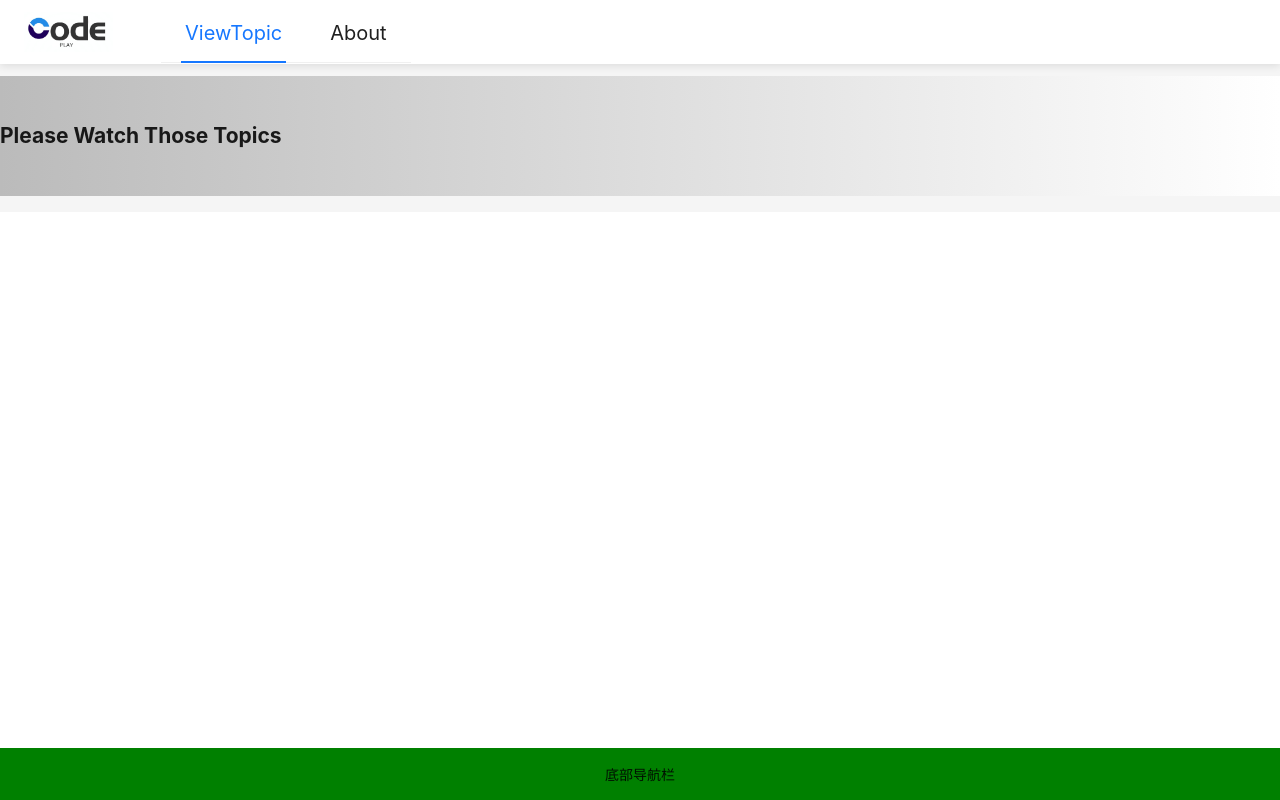
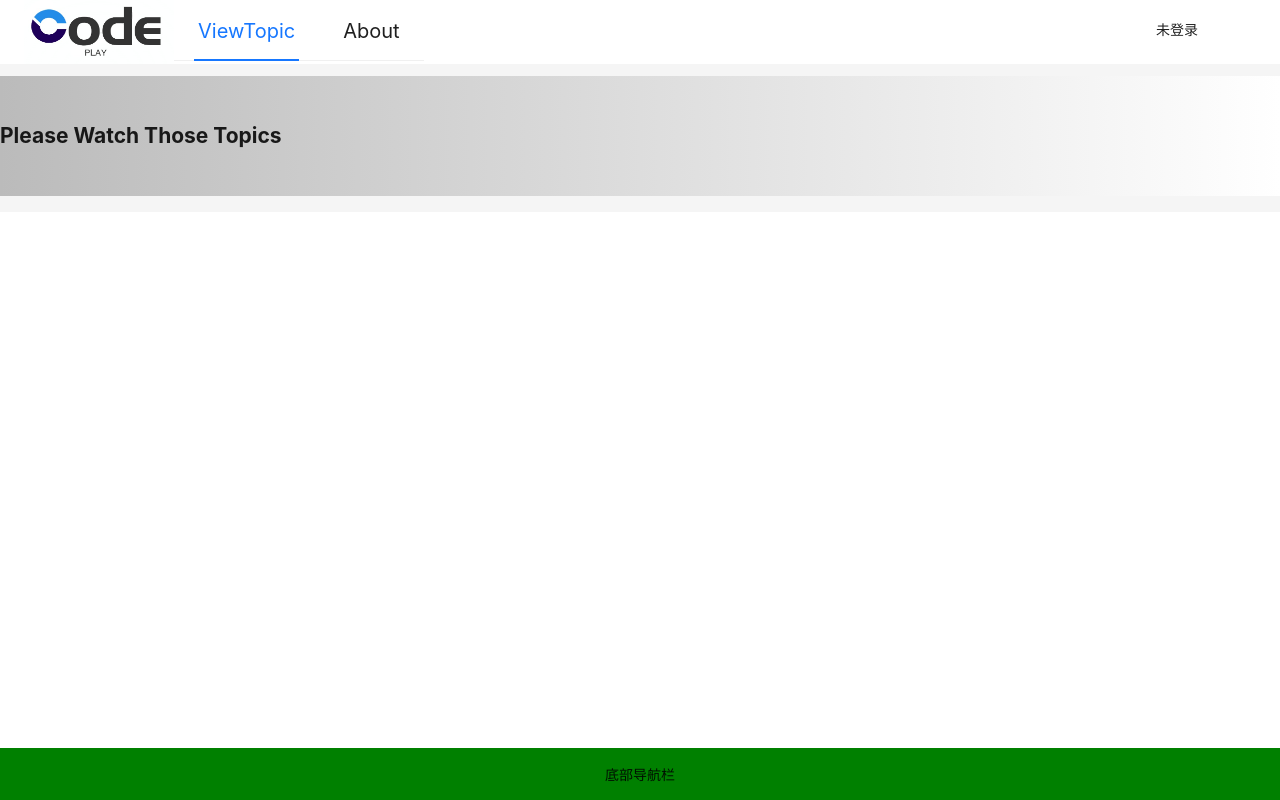
Before and after one commit to wzh-devin/codeplay-frontend, a Vue app: page /view-topic in a window 1280 px wide. Built offline with nearby package versions, Linux system fonts and the light colour scheme.

Commit message:
feat: 新增状态管理机制

```diff
--- a/package.json
+++ b/package.json
@@ -11,6 +11,7 @@
   "dependencies": {
     "@ant-design/icons-vue": "^7.0.1",
     "ant-design-vue": "4.x",
+    "pinia": "^3.0.1",
     "vue": "^3.5.13",
     "vue-router": "^4.5.0"
   },
--- a/src/components/global/GlobalHeader.vue
+++ b/src/components/global/GlobalHeader.vue
@@ -9,8 +9,10 @@
 import routes from '@/router/routes.ts'
 import { useRouter } from 'vue-router'
 import { ref } from 'vue'
+import useUserStore from '@/store/user.ts'
 
 const router = useRouter()
+const userStore = useUserStore()
 
 const selectedKeys = ref(['/'])
 
@@ -28,9 +30,15 @@ const handleMenuClick = ({ key }) => {
 
 <template>
   <div class="global-header">
-    <div class="logo-container">
-      <img class="logo" src="../../assets/images/header-logo.jpeg" alt="Logo" />
-    </div>
+    <a-row style="height: 64px">
+      <a-col flex="150px" :wrap="false">
+        <img
+          class="logo"
+          src="../../assets/images/header-logo.jpeg"
+          alt="Logo"
+        />
+      </a-col>
+      <a-col flex="auto" :wrap="false">
         <div class="menu-container">
           <a-menu
             mode="horizontal"
@@ -38,16 +46,17 @@ const handleMenuClick = ({ key }) => {
             @click="handleMenuClick"
           >
             <template v-for="route in routes">
-          <a-menu-item
-            v-if="route.name !== 'ROOT'"
-            :key="route.path"
-            class="menu-item"
-          >
+              <a-menu-item v-if="route.name !== 'ROOT'" :key="route.path">
                 {{ route.name }}
               </a-menu-item>
             </template>
           </a-menu>
         </div>
+      </a-col>
+      <a-col flex="100px" :wrap="false"
+        >{{ userStore.loginUser?.username ?? '未登录' }}
+      </a-col>
+    </a-row>
   </div>
 </template>
 
@@ -55,27 +64,16 @@ const handleMenuClick = ({ key }) => {
 .global-header {
   height: 64px;
   background-color: #fff;
-  box-shadow: 0 2px 8px rgba(0, 0, 0, 0.1);
-  position: fixed;
   top: 0;
   left: 0;
   right: 0;
-  z-index: 1000;
   padding: 0 24px;
-  display: flex;
-  align-items: center;
-
-  .logo-container {
-    flex-shrink: 0;
-    padding-right: 48px;
-    display: flex;
-    align-items: center;
+  position: relative;
 
   .logo {
-      height: 40px;
-      width: auto;
-      display: block;
-    }
+    position: absolute;
+    height: 100%;
+    width: 100%;
   }
 
   .menu-container {
@@ -87,7 +85,6 @@ const handleMenuClick = ({ key }) => {
       padding: 0 20px;
       font-size: 20px;
       margin: 0 4px;
-      transition: all 0.3s;
     }
   }
 }
--- a/src/main.ts
+++ b/src/main.ts
@@ -2,5 +2,6 @@ import { createApp } from 'vue'
 import './assets/css/index.less'
 import App from './App.vue'
 import router from './router'
+import pinia from './store'
 
-createApp(App).use(router).mount('#app')
+createApp(App).use(pinia).use(router).mount('#app')
--- /dev/null
+++ b/src/store/index.ts
@@ -0,0 +1,12 @@
+/**
+ * 2025/3/30 1:42
+ * @author <a href="https://github.com/wzh-devin">devin</a>
+ * @description Pinia状态管理
+ * @version 1.0
+ * @since 1.0
+ */
+import { createPinia } from 'pinia'
+
+const pinia = createPinia()
+
+export default pinia
--- /dev/null
+++ b/src/store/user.ts
@@ -0,0 +1,27 @@
+/**
+ * 2025/3/30 1:45
+ * @author <a href="https://github.com/wzh-devin">devin</a>
+ * @description 用户信息
+ * @version 1.0
+ * @since 1.0
+ */
+import { defineStore } from 'pinia'
+
+interface IUserState {
+  loginUser: {
+    username: string
+    password: string
+  }
+}
+
+const useUserStore = defineStore('user', {
+  state: (): IUserState => ({
+    loginUser: {
+      username: '未登录',
+      password: ''
+    }
+  }),
+  actions: {}
+})
+
+export default useUserStore
```
Also changed, not shown: 1 other file (tests, documents, lock files or other folders). Lines whose indentation alone changed are shown as unchanged.
